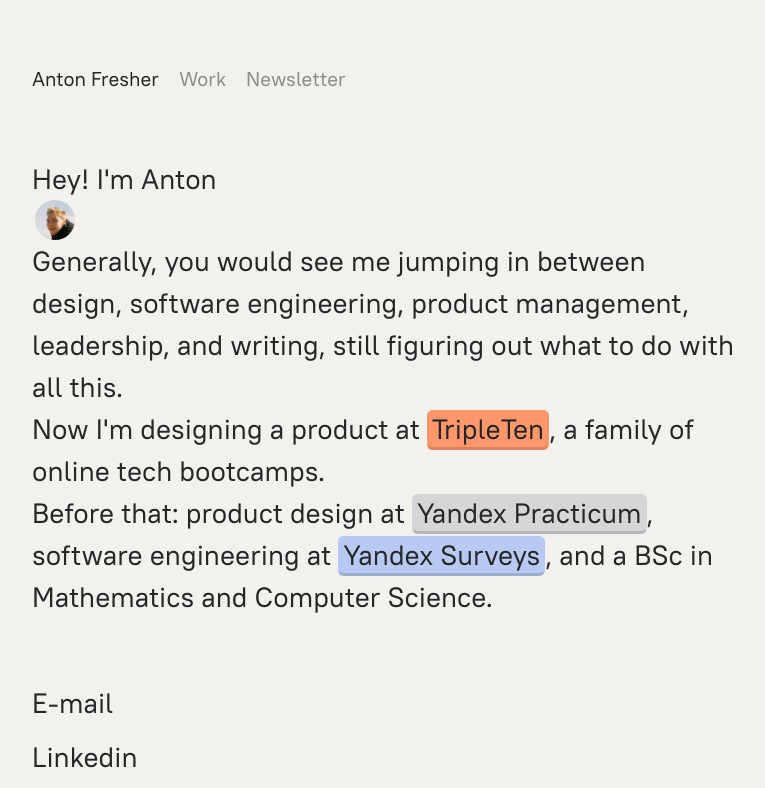
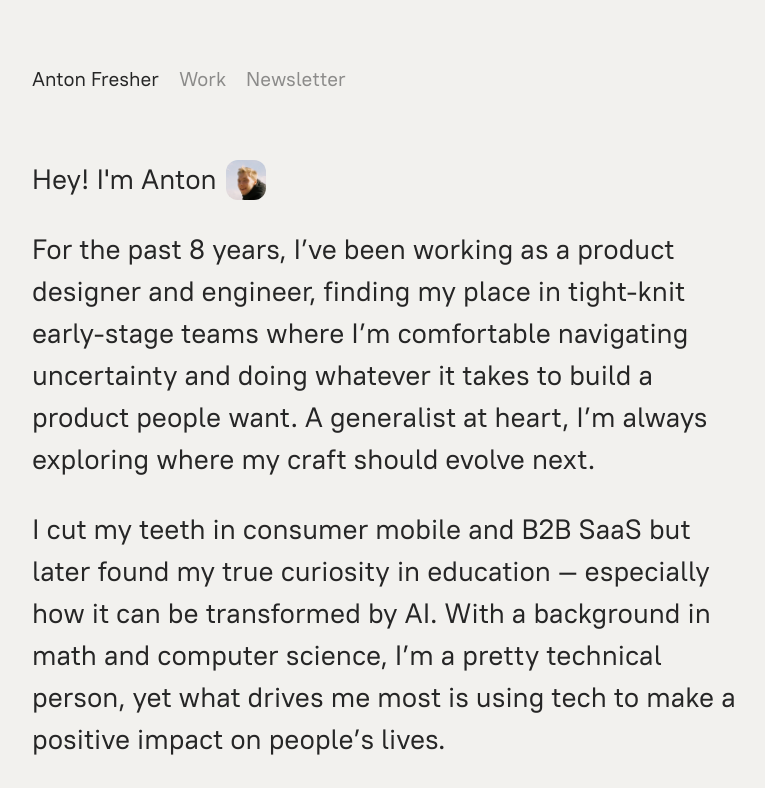
Before and after one commit to tonyfresher/tonyfresher-com, a Next.js app: page / in a window 1280 px wide. Shown: the top 788 px of the page, without its empty margins (256-1021 px from the left). Built offline with nearby package versions, Linux system fonts and the light colour scheme.

Commit message:
Refactoring

```diff
--- a/src/app/_home/components/about.mdx
+++ b/src/app/_home/components/about.mdx
@@ -2,7 +2,9 @@
 
 Hey! I'm Anton ![My photo](/me.jpeg)
 
-Generally, you would see me jumping in between design, software engineering, product management, leadership, and writing, still figuring out what to do with all this.
+For the past 8 years, I’ve been working as a product designer and engineer, finding my place in tight-knit early-stage teams where I’m comfortable navigating uncertainty and doing whatever it takes to build a product people want. A generalist at heart, I’m always exploring where my craft should evolve next.
+
+I cut my teeth in consumer mobile and B2B SaaS but later found my true curiosity in education — especially how it can be transformed by AI. With a background in math and computer science, I’m a pretty technical person, yet what drives me most is using tech to make a positive impact on people’s lives.
 
 Now I'm designing a product at <Link href='https://tripleten.com' view='filled' color='#ff976b'>TripleTen</Link>, a family of online tech bootcamps.
 
--- a/src/app/_home/page.tsx
+++ b/src/app/_home/page.tsx
@@ -1,37 +1,30 @@
-import Page from '@/components/page'
-import PageMenu from '@/components/page-menu'
+import { cn } from '@/lib/cn'
 
 import About from './components/about.mdx'
 import Footer from './components/footer.mdx'
 import Links from './components/links'
 
-const aboutWrapperClassName = [
-    'relative',
-    '[&>p]:m-0',
-    '[&>p+ p]:mt-[1em]',
-    '[&_img]:mx-[0.1em]',
-    '[&_img]:align-bottom',
-    '[&_img]:h-10',
-    '[&_img]:w-10',
-    '[&_img]:rounded-full',
-    'max-[960px]:[&_img]:h-9',
-    'max-[960px]:[&_img]:w-9'
-].join(' ')
-
 export default function HomePage() {
     return (
-        <Page>
-            <PageMenu />
         <div
-                className={[
+            className={cn(
                 'col-[2/-2]',
                 'text-[length:var(--h2-font-size)]',
                 'leading-[var(--text-line-height)]',
                 'max-[540px]:text-[length:var(--text-font-size)]',
                 'max-[540px]:leading-[var(--text-line-height)]'
-                ].join(' ')}
+            )}
         >
-                <div className={aboutWrapperClassName}>
+            <div
+                className={cn(
+                    'relative',
+                    '[&>p]:m-0',
+                    '[&>p+p]:mt-[1em]',
+                    '[&_img]:mx-[0.1em] [&_img]:inline-block [&_img]:h-10 [&_img]:w-10 [&_img]:rounded-xl [&_img]:align-bottom',
+                    'max-[960px]:[&_img]:h-9',
+                    'max-[960px]:[&_img]:w-9'
+                )}
+            >
                 <About />
             </div>
             <Links />
@@ -39,6 +32,5 @@
                 <Footer />
             </div>
         </div>
-        </Page>
     )
 }
--- a/src/app/fonts.css
+++ b/src/app/fonts.css
@@ -1,10 +1,3 @@
-@import 'tailwindcss';
-@import './variables.css';
-
-@plugin '@tailwindcss/typography';
-
-@source '../**/*.{js,jsx,ts,tsx,md,mdx}';
-
 @font-face {
     font-family: 'PT Root UI VF';
     src: url('/fonts/pt-root-ui/PT Root UI VF.eot');
@@ -16,145 +9,3 @@
     font-weight: 300 700;
     font-style: normal;
 }
-
-@theme inline {
-    --font-sans: 'PT Root UI VF', 'Helvetica', sans-serif;
-    --font-weight-sans: 450;
-    --font-display: 'PT Root UI VF', 'Helvetica', sans-serif;
-
-    --text-base: 20px;
-    --leading-base: 1.5;
-    --text-h1: 40px;
-    --text-h2: 28px;
-    --leading-tight: 1.2;
-
-    /* Legacy custom properties */
-    --text-font-family: var(--font-sans);
-    --text-font-weight: var(--font-weight-sans);
-    --text-font-size: var(--text-base);
-    --text-line-height: calc(var(--leading-base) * 100%);
-    --h1-font-size: var(--text-h1);
-    --h2-font-size: var(--text-h2);
-    --header-line-height: calc(var(--leading-tight) * 100%);
-
-    --color-background: #f2f1ee;
-    --color-surface: #ffffff;
-    --color-foreground: #262626;
-    --color-muted: rgba(38, 38, 38, 0.5);
-    --color-border: rgba(38, 38, 38, 0.08);
-    --color-glassy: rgba(38, 38, 38, 0.08);
-    --color-inverted: #f2f1ee;
-    --color-inverted-foreground: rgba(255, 255, 255, 0.85);
-
-    --color-content-primary-rgb: 38, 38, 38;
-    --color-content-primary: rgb(var(--color-content-primary-rgb));
-    --color-content-secondary: rgba(var(--color-content-primary-rgb), 0.5);
-    --color-background-default: var(--color-surface);
-    --color-background-surface: var(--color-background);
-    --color-background-glassy: var(--color-glassy);
-
-    --page-padding-x: 64px;
-    --page-padding-y: 64px;
-
-    --radius-lg: 0.5rem;
-    --radius-xl: 0.75rem;
-}
-
-@layer base {
-    *,
-    *::before,
-    *::after {
-        @apply box-border;
-    }
-
-    body {
-        @apply bg-background text-foreground m-0 font-sans leading-[var(--leading-base)] font-[450] antialiased;
-    }
-
-    img,
-    video {
-        @apply h-auto max-w-full;
-    }
-
-    a {
-        @apply text-current no-underline;
-    }
-}
-
-@layer base {
-    @media (max-width: 960px) {
-        :root {
-            --h1-font-size: 36px;
-        }
-    }
-
-    @media (max-width: 540px) {
-        :root {
-            --page-padding-x: 24px;
-            --page-padding-y: 40px;
-        }
-    }
-}
-
-@layer components {
-    .Caption {
-        @apply text-muted mt-2 block text-sm;
-    }
-
-    .WideBlock {
-        @apply col-span-full flex flex-col gap-2;
-    }
-
-    .mdx-content {
-        @apply text-foreground grid gap-y-12 text-[20px] leading-[var(--leading-base)];
-    }
-
-    .mdx-content > * {
-        @apply m-0;
-    }
-
-    .mdx-content h2 {
-        @apply mt-20 leading-[var(--leading-tight)] text-[var(--text-h2)];
-    }
-
-    .mdx-content h3 {
-        @apply mt-12 text-[20px] leading-[var(--leading-tight)];
-    }
-
-    .mdx-content hr {
-        @apply mx-auto my-16 h-0.5 w-full border-0 opacity-20;
-        background: linear-gradient(
-            to right,
-            var(--color-muted),
-            var(--color-muted) 60%,
-            transparent 60%,
-            transparent 100%
-        );
-        background-size: 40px 2px;
-    }
-
-    .mdx-content p > img,
-    .mdx-content p > video {
-        @apply w-full rounded-lg border border-[color:var(--color-glassy)];
-    }
-
-    .mdx-content p > a img {
-        @apply block;
-    }
-
-    .mdx-content ul,
-    .mdx-content ol {
-        @apply pl-8;
-    }
-
-    .mdx-content ul li + li,
-    .mdx-content ol li + li {
-        @apply mt-2;
-    }
-}
-
-@layer utilities {
-    .text-balance {
-        text-wrap: balance;
-    }
-}
--- a/src/app/layout.tsx
+++ b/src/app/layout.tsx
@@ -1,24 +1,28 @@
-import type { ReactNode } from 'react'
+import type { CSSProperties, ReactNode } from 'react'
 
 import type { Metadata } from 'next'
+import { ThemeProvider } from 'next-themes'
 
 import EmojiFavicon from '@/components/emoji-favicon'
+import PageMenu from '@/components/page-menu'
+import { cn } from '@/lib/cn'
 
 import './global.css'
 
-const description = "Hey, I'm Anton. I'm a product designer and engineer."
+const title = 'Anton Fresher'
+const description = "Hey! I'm Anton, a product designer and engineer."
 
 export const metadata: Metadata = {
     title: {
-        default: 'Anton Fresher',
-        template: '%s — Anton Fresher'
+        default: title,
+        template: `%s — ${title}`
     },
     description,
     openGraph: {
-        title: 'Anton Fresher',
+        title,
         description,
         locale: 'en_US',
-        siteName: 'Anton Fresher',
+        siteName: title,
         type: 'website'
     }
 }
@@ -28,7 +32,27 @@
         <html lang="en" suppressHydrationWarning>
             <body>
                 <EmojiFavicon />
-                {children}
+                <ThemeProvider
+                    attribute="class"
+                    defaultTheme="light"
+                    enableSystem={false}
+                    disableTransitionOnChange
+                >
+                    <main
+                        className={cn(
+                            'box-border min-h-screen',
+                            'grid justify-center gap-x-16',
+                            'grid-cols-[repeat(6,minmax(0,128px))]',
+                            'px-[var(--page-padding-x)] py-[var(--page-padding-y)]',
+                            'text-[length:var(--text-font-size)] leading-[var(--text-line-height)]',
+                            'bg-[var(--color-background-surface)] text-[color:var(--color-content-primary)]',
+                            'max-[960px]:flex max-[960px]:flex-col max-[960px]:gap-0'
+                        )}
+                    >
+                        <PageMenu />
+                        {children}
+                    </main>
+                </ThemeProvider>
             </body>
         </html>
     )
--- a/src/app/work/components/work-description-page.tsx
+++ b/src/app/work/components/work-description-page.tsx
@@ -1,8 +1,6 @@
 import { PropsWithChildren } from 'react'
 
 import Link from '@/components/link'
-import Page from '@/components/page'
-import PageMenu from '@/components/page-menu'
 import type { WorkDescriptionMeta } from '@/types'
 
 interface WorkDescriptionPageProps extends PropsWithChildren {
@@ -34,8 +32,6 @@
     const productUrl = new URL(link)
 
     return (
-        <Page>
-            <PageMenu />
         <article className={articleClassName}>
             <h1 className="col-[2/-2] m-0 text-[length:var(--h1-font-size)] leading-[var(--header-line-height)]">
                 {product}
@@ -50,6 +46,5 @@
             </div>
             {content}
         </article>
-        </Page>
     )
 }
--- a/src/app/work/page.tsx
+++ b/src/app/work/page.tsx
@@ -1,8 +1,6 @@
 import type { Metadata } from 'next'
 
 import Link from '@/components/link'
-import Page from '@/components/page'
-import PageMenu from '@/components/page-menu'
 
 export const metadata: Metadata = {
     title: 'Work',
@@ -50,8 +48,6 @@
 
 export default function WorkOverviewPage() {
     return (
-        <Page>
-            <PageMenu />
         <div className="col-[2/-2] flex flex-col gap-20">
             {strings.items.map(({ product, description, period, cover, link }) => (
                 <Link
@@ -88,6 +84,5 @@
                 </Link>
             ))}
         </div>
-        </Page>
     )
 }
--- a/src/app/writing/components/writing-page.tsx
+++ b/src/app/writing/components/writing-page.tsx
@@ -1,7 +1,5 @@
 import { PropsWithChildren } from 'react'
 
-import Page from '@/components/page'
-import PageMenu from '@/components/page-menu'
 import { computeReadTime } from '@/lib/content'
 import { formatDate } from '@/lib/format'
 import type { WritingMeta } from '@/types'
@@ -35,8 +33,6 @@
     const readTime = computeReadTime('')
 
     return (
-        <Page>
-            <PageMenu />
         <article className="col-[2/-2] flex flex-col">
             <div className="text-[color:var(--color-content-secondary)] max-[960px]:absolute max-[960px]:top-0 max-[960px]:right-0 max-[960px]:text-right max-[960px]:whitespace-nowrap">
                 <time dateTime={meta.date}>{formatDate(meta.date)}</time>
@@ -48,6 +44,5 @@
             </h1>
             <div className={contentClassName}>{content}</div>
         </article>
-        </Page>
     )
 }
--- a/src/components/page.tsx
+++ /dev/null
@@ -1,37 +0,0 @@
-import { CSSProperties, ReactNode } from 'react'
-
-import { cn } from '@/lib/cn'
-
-export interface PageProps {
-    children: ReactNode
-    theme?: 'light' | 'dark'
-}
-
-const baseClassName = cn(
-    'box-border min-h-screen',
-    'grid justify-center gap-x-16',
-    'grid-cols-[repeat(6,minmax(0,128px))]',
-    'px-[var(--page-padding-x)] py-[var(--page-padding-y)]',
-    'text-[length:var(--text-font-size)] leading-[var(--text-line-height)]',
-    'bg-[var(--color-background-surface)] text-[color:var(--color-content-primary)]',
-    'max-[960px]:flex max-[960px]:flex-col max-[960px]:gap-0'
-)
-
-const darkThemeStyles = {
-    '--color-content-primary-rgb': '255, 255, 255',
-    '--color-content-primary': 'rgb(255, 255, 255)',
-    '--color-content-secondary': 'rgba(255, 255, 255, 0.3)',
-    '--color-background-default': 'rgb(0, 0, 0)',
-    '--color-background-surface': 'rgb(10, 10, 10)'
-} as const
-
-export default function Page({ children, theme = 'light' }: PageProps) {
-    return (
-        <main
-            className={baseClassName}
-            style={theme === 'dark' ? (darkThemeStyles as CSSProperties) : undefined}
-        >
-            {children}
-        </main>
-    )
-}
```
Also changed, not shown: src/app/global.css (+0 -12 lines), src/app/not-found.tsx (+3 -9 lines). Lines whose indentation alone changed are shown as unchanged.
